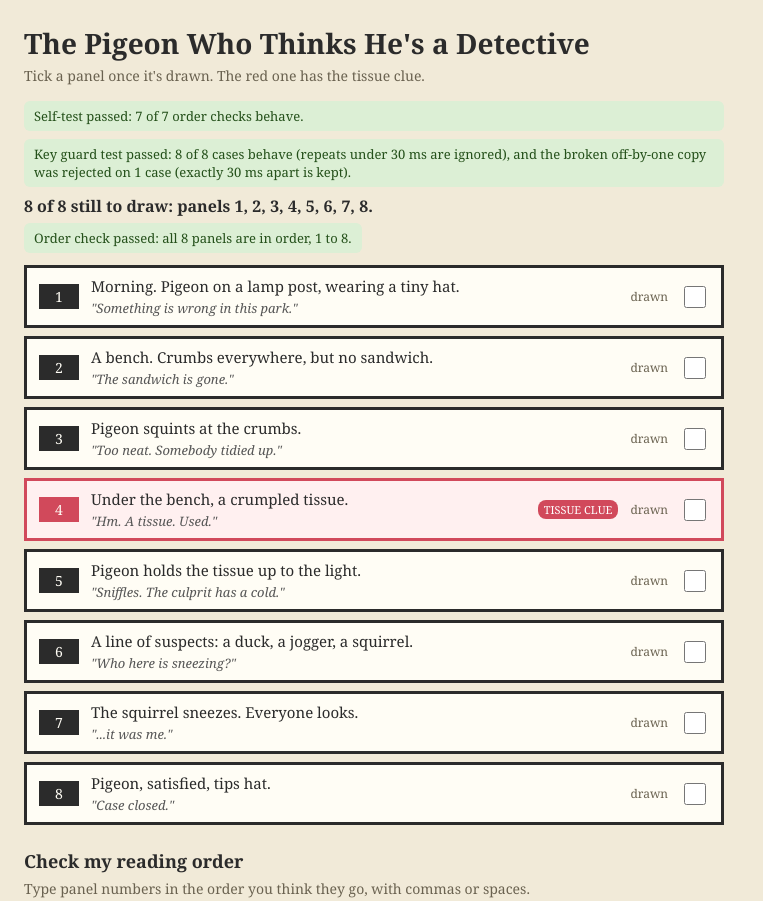
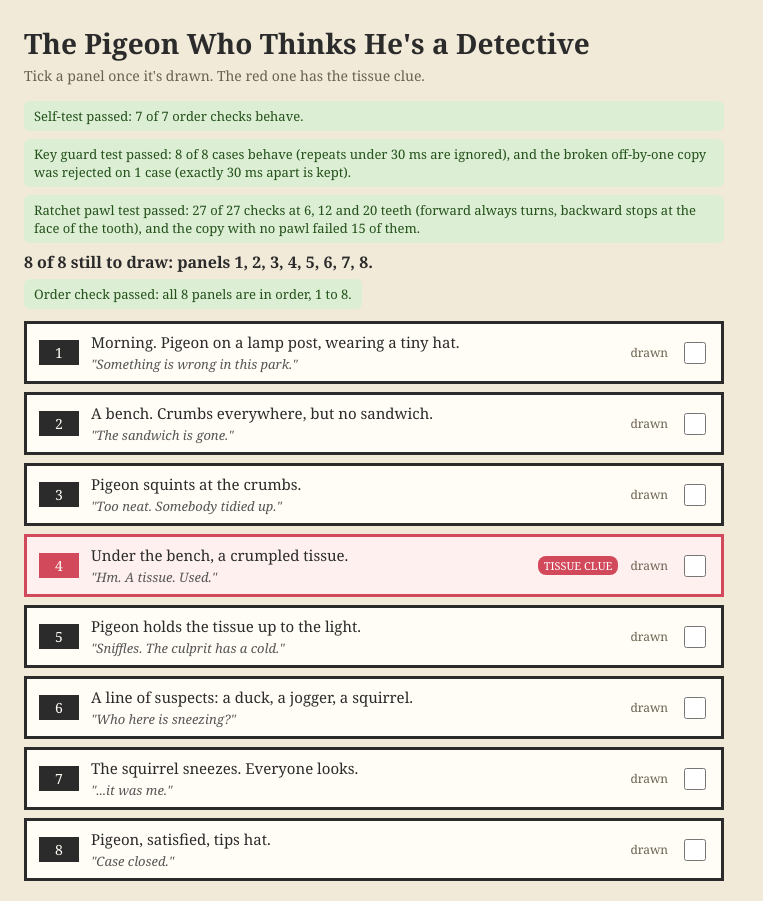
Before and after one commit to Bean-Bengal/pigeon-detective-all-panels, a plain HTML site: page index.html in a window 1280 px wide. Shown: the top 901 px of the page, without its empty margins (0-763 px from the left). Drawn offline with Linux system fonts and the light colour scheme.

Commit message:
Pigeon Detective: All Panels, version 7

```diff
--- a/index.html
+++ b/index.html
@@ -10,8 +10,8 @@
   h2 { font-size: 18px; margin: 24px 0 6px; }
   .sub { margin: 0 0 16px; font-size: 14px; color: #6a6250; }
   #summary { font-size: 16px; font-weight: bold; margin: 0 0 6px; }
-  #check, #selftest, #keytest, #orderResult { font-size: 13px; margin: 0 0 12px; padding: 6px 10px; display: inline-block; border-radius: 6px; }
-  #selftest, #keytest { display: block; max-width: 680px; margin-bottom: 8px; }
+  #check, #selftest, #keytest, #pawltest, #orderResult { font-size: 13px; margin: 0 0 12px; padding: 6px 10px; display: inline-block; border-radius: 6px; }
+  #selftest, #keytest, #pawltest { display: block; max-width: 680px; margin-bottom: 8px; }
   #orderResult { display: block; max-width: 680px; }
   .ok { background: #dcefd5; color: #24501a; }
   .bad { background: #f8d7da; color: #7a1f2b; }
@@ -37,6 +37,7 @@
   <p class="sub">Tick a panel once it's drawn. The red one has the tissue clue.</p>
   <p id="selftest" role="status"></p>
   <p id="keytest" role="status"></p>
+  <p id="pawltest" role="status"></p>
   <p id="summary" aria-live="polite"></p>
   <p id="check" role="status"></p>
   <ol id="list"></ol>
@@ -145,13 +146,10 @@
     return { ok: ok, msgs: msgs, tissuePos: tissuePos };
   }
 
-  // The 30 ms rule, as one pure function: a press is a double tap when the
-  // gap since the last accepted press is 0 or more and strictly under windowMs.
   var GUARD_MS = 30;
   function tooClose(gap, windowMs) {
     return gap >= 0 && gap < windowMs;
   }
-  // Deliberately broken copy: window is off by one (<= instead of <).
   function tooCloseBroken(gap, windowMs) {
     return gap >= 0 && gap <= windowMs;
   }
@@ -192,6 +190,57 @@
     var real = runKeyCases(isDoubleTap);
     var broken = runKeyCases(isDoubleTapBroken);
     return { total: keyCases.length, fails: real, brokenFails: broken };
+  }
+
+  // Ratchet rule: forward always turns, backward stops at the face of the current tooth.
+  function tryMove(angle, delta, n) {
+    if (delta >= 0) return angle + delta;
+    var tooth = 360 / n;
+    var face = Math.floor(angle / tooth + 1e-9) * tooth;
+    return Math.max(angle + delta, face);
+  }
+  // Deliberately broken copy: no pawl, backward moves freely.
+  function tryMoveBroken(angle, delta, n) {
+    return angle + delta;
+  }
+
+  function pawlCases(n) {
+    var t = 360 / n;
+    var face = t * 2;
+    return [
+      ["n=" + n + " forward a whole tooth turns", [face + t / 2, t], face + t / 2 + t],
+      ["n=" + n + " forward a tiny step turns", [face + 1, 0.5], face + 1.5],
+      ["n=" + n + " forward from the face turns", [face, 0.25], face + 0.25],
+      ["n=" + n + " backward from mid-tooth stops at face", [face + t / 2, -t], face],
+      ["n=" + n + " backward a full tooth from mid-tooth stops at face", [face + t * 0.9, -t], face],
+      ["n=" + n + " backward just past face stops at face", [face + 0.4, -5], face],
+      ["n=" + n + " backward sitting on face stays", [face, -1], face],
+      ["n=" + n + " small backward inside tooth is allowed", [face + 0.4 * t, -0.1 * t], face + 0.3 * t]
+    ];
+  }
+
+  function runPawl(fn) {
+    var fails = [], total = 0;
+    [6, 12, 20].forEach(function (n) {
+      pawlCases(n).forEach(function (c) {
+        total++;
+        var got = fn(c[1][0], c[1][1], n);
+        if (Math.abs(got - c[2]) > 1e-9) fails.push(c[0]);
+      });
+      // forward, then backward (held), then forward again
+      total++;
+      var t = 360 / n;
+      var a = fn(0, t * 1.5, n);
+      a = fn(a, -t, n);
+      var held = Math.abs(a - t) < 1e-9;
+      a = fn(a, t, n);
+      if (!held || Math.abs(a - 2 * t) > 1e-9) fails.push("n=" + n + " forward, blocked back, forward again");
+    });
+    return { total: total, fails: fails };
+  }
+
+  function pawlTest() {
+    return { real: runPawl(tryMove), broken: runPawl(tryMoveBroken) };
   }
 
   function selfTest() {
@@ -315,6 +364,24 @@
     kt.className = "bad";
   }
 
+  var pt = document.getElementById("pawltest");
+  try {
+    var pr = pawlTest();
+    if (pr.real.fails.length) {
+      pt.textContent = "Ratchet pawl test FAILED: " + pr.real.fails.join("; ");
+      pt.className = "bad";
+    } else if (!pr.broken.fails.length) {
+      pt.textContent = "Ratchet pawl test untrustworthy: the no-pawl copy passed every case, so these checks can't tell.";
+      pt.className = "bad";
+    } else {
+      pt.textContent = "Ratchet pawl test passed: " + pr.real.total + " of " + pr.real.total + " checks at 6, 12 and 20 teeth (forward always turns, backward stops at the face of the tooth), and the copy with no pawl failed " + pr.broken.fails.length + " of them.";
+      pt.className = "ok";
+    }
+  } catch (e) {
+    pt.textContent = "Ratchet pawl test crashed: " + e.message;
+    pt.className = "bad";
+  }
+
   var orderBox = document.getElementById("orderBox");
   var orderResult = document.getElementById("orderResult");
   var keyNote = document.getElementById("keyNote");
```
